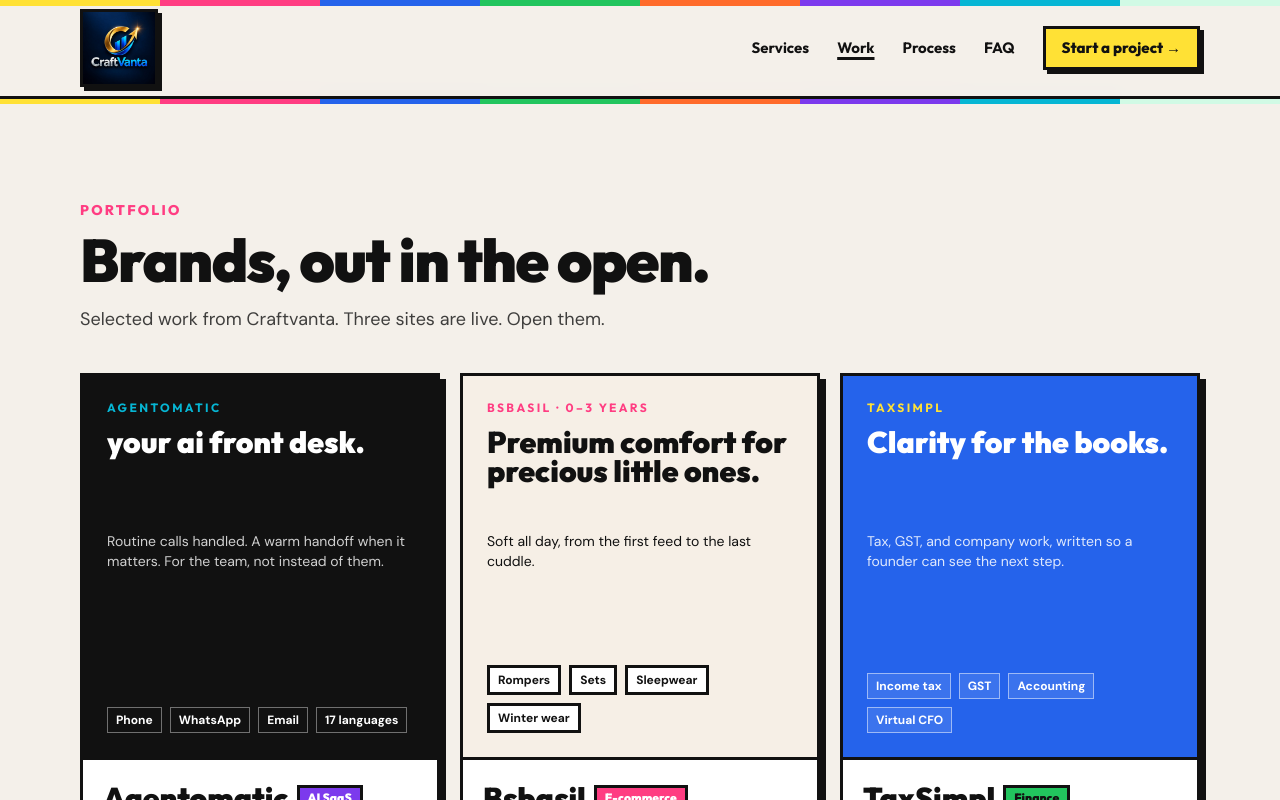
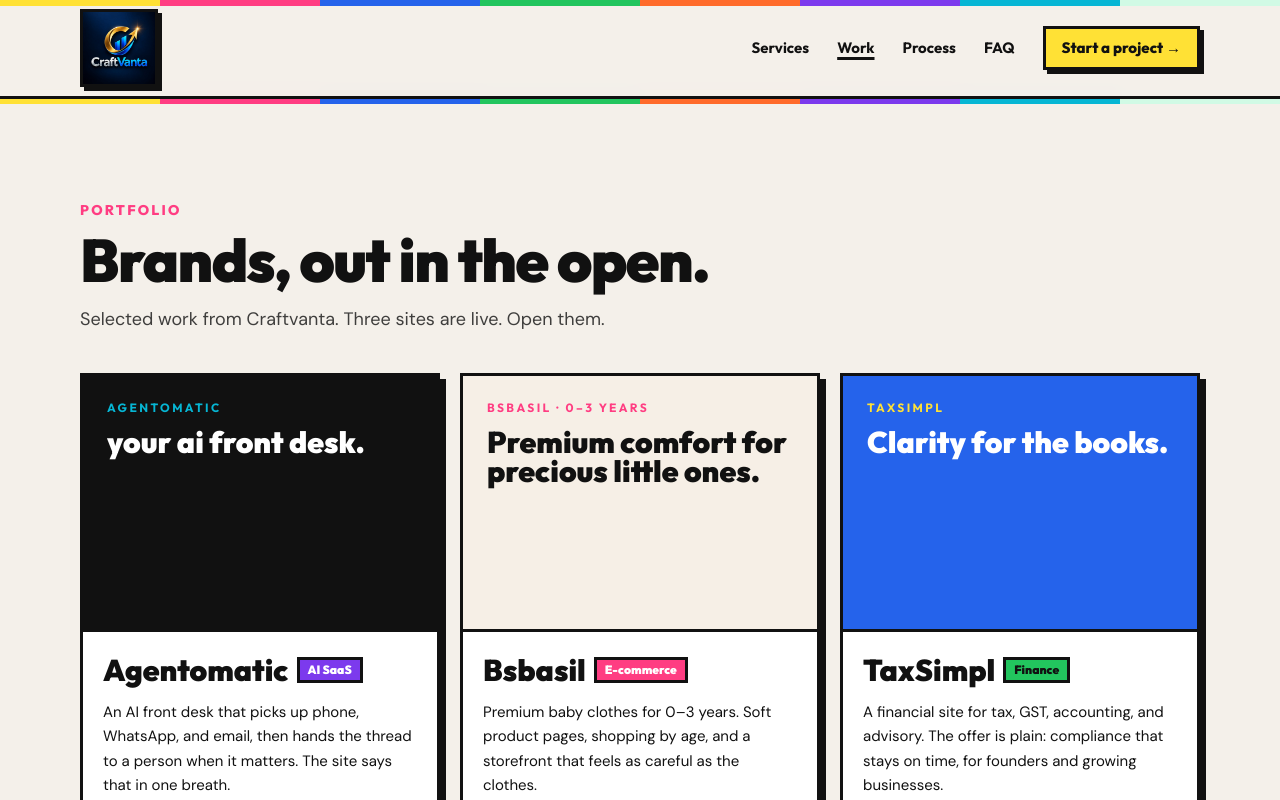
Before and after one commit to 53X/Craftvanta, a Next.js app: page /work in a window 1280 px wide. Shown: the top 800 px of the page. Built offline with nearby package versions, Linux system fonts and the light colour scheme.

Commit message:
Shorten the portfolio previews to the headline.

```diff
--- a/components/work.tsx
+++ b/components/work.tsx
@@ -54,7 +54,7 @@
           {pieces.map((piece, index) => (
             <Reveal key={piece.name} delay={index * 0.08} className="h-full">
               <article className="neo flex h-full flex-col bg-white text-ink">
-                <div className="h-96 shrink-0 border-b-[3px] border-ink">
+                <div className="h-64 shrink-0 border-b-[3px] border-ink">
                   {piece.frame === "agent" ? <AgentFrame /> : null}
                   {piece.frame === "shop" ? <ShopFrame /> : null}
                   {piece.frame === "finance" ? <FinanceFrame /> : null}
@@ -99,16 +99,6 @@
       <p className="mt-3 min-h-[5.7rem] max-w-sm font-display text-3xl font-black leading-[0.95]">
         your ai front desk.
       </p>
-      <p className="mt-3 max-w-sm text-sm text-white/80">
-        Routine calls handled. A warm handoff when it matters. For the team, not instead of them.
-      </p>
-      <div className="mt-auto flex flex-wrap gap-2 pt-4 text-xs font-bold">
-        {["Phone", "WhatsApp", "Email", "17 languages"].map((item) => (
-          <span key={item} className="border border-white/40 px-2 py-1">
-            {item}
-          </span>
-        ))}
-      </div>
     </div>
   );
 }
@@ -120,14 +110,6 @@
       <p className="mt-3 min-h-[5.7rem] max-w-sm font-display text-3xl font-black leading-[0.95]">
         Premium comfort for precious little ones.
       </p>
-      <p className="mt-3 max-w-sm text-sm">Soft all day, from the first feed to the last cuddle.</p>
-      <div className="mt-auto flex flex-wrap gap-2 pt-4 text-xs font-bold">
-        {["Rompers", "Sets", "Sleepwear", "Winter wear"].map((item) => (
-          <span key={item} className="border-[3px] border-ink bg-white px-2 py-1">
-            {item}
-          </span>
-        ))}
-      </div>
     </div>
   );
 }
@@ -139,16 +121,6 @@
       <p className="mt-3 min-h-[5.7rem] max-w-sm font-display text-3xl font-black leading-[0.95]">
         Clarity for the books.
       </p>
-      <p className="mt-3 max-w-sm text-sm text-white/85">
-        Tax, GST, and company work, written so a founder can see the next step.
-      </p>
-      <div className="mt-auto flex flex-wrap gap-2 pt-4 text-xs font-bold">
-        {["Income tax", "GST", "Accounting", "Virtual CFO"].map((item) => (
-          <span key={item} className="border border-white/50 bg-white/10 px-2 py-1">
-            {item}
-          </span>
-        ))}
-      </div>
     </div>
   );
 }
```
